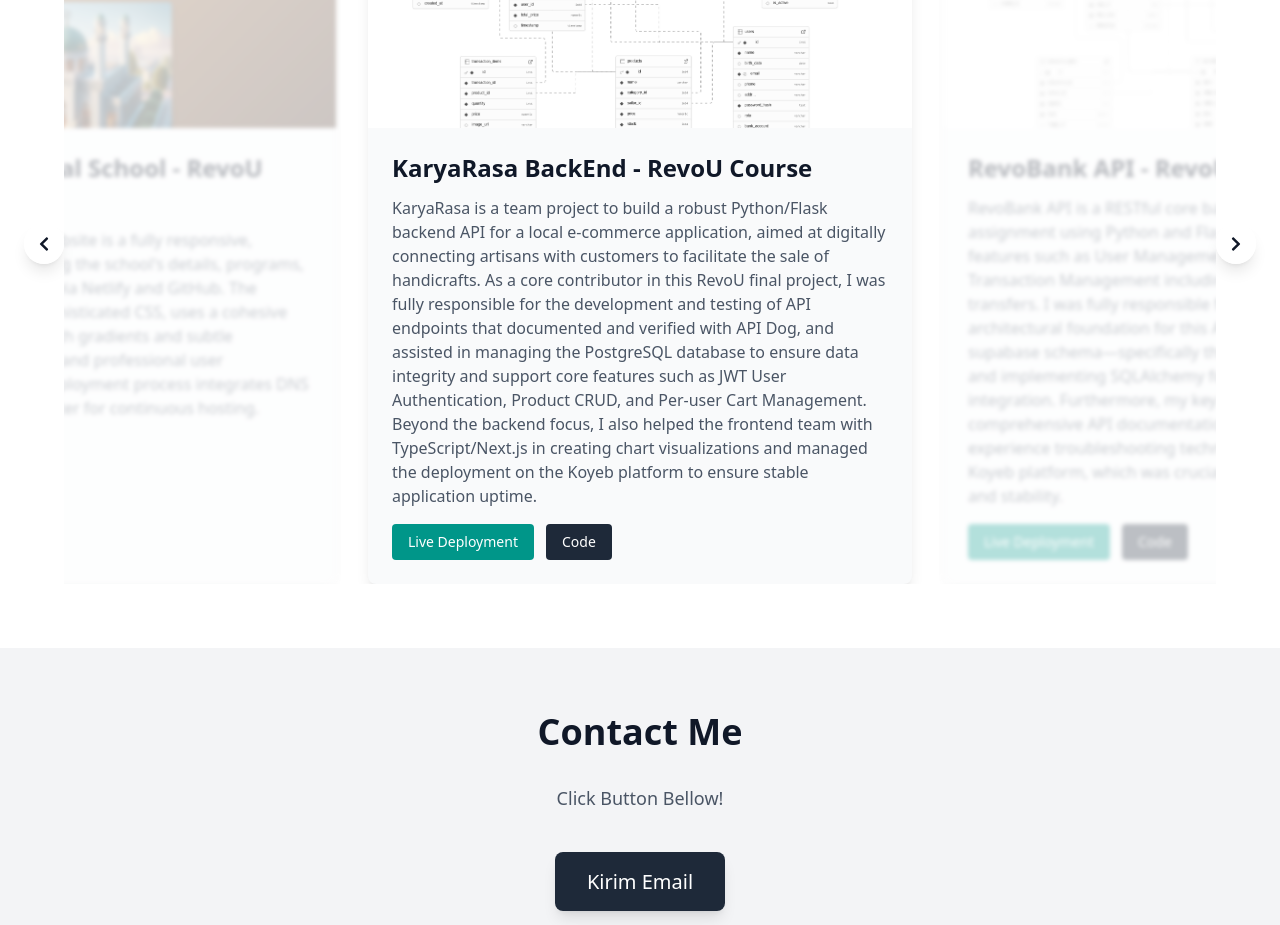
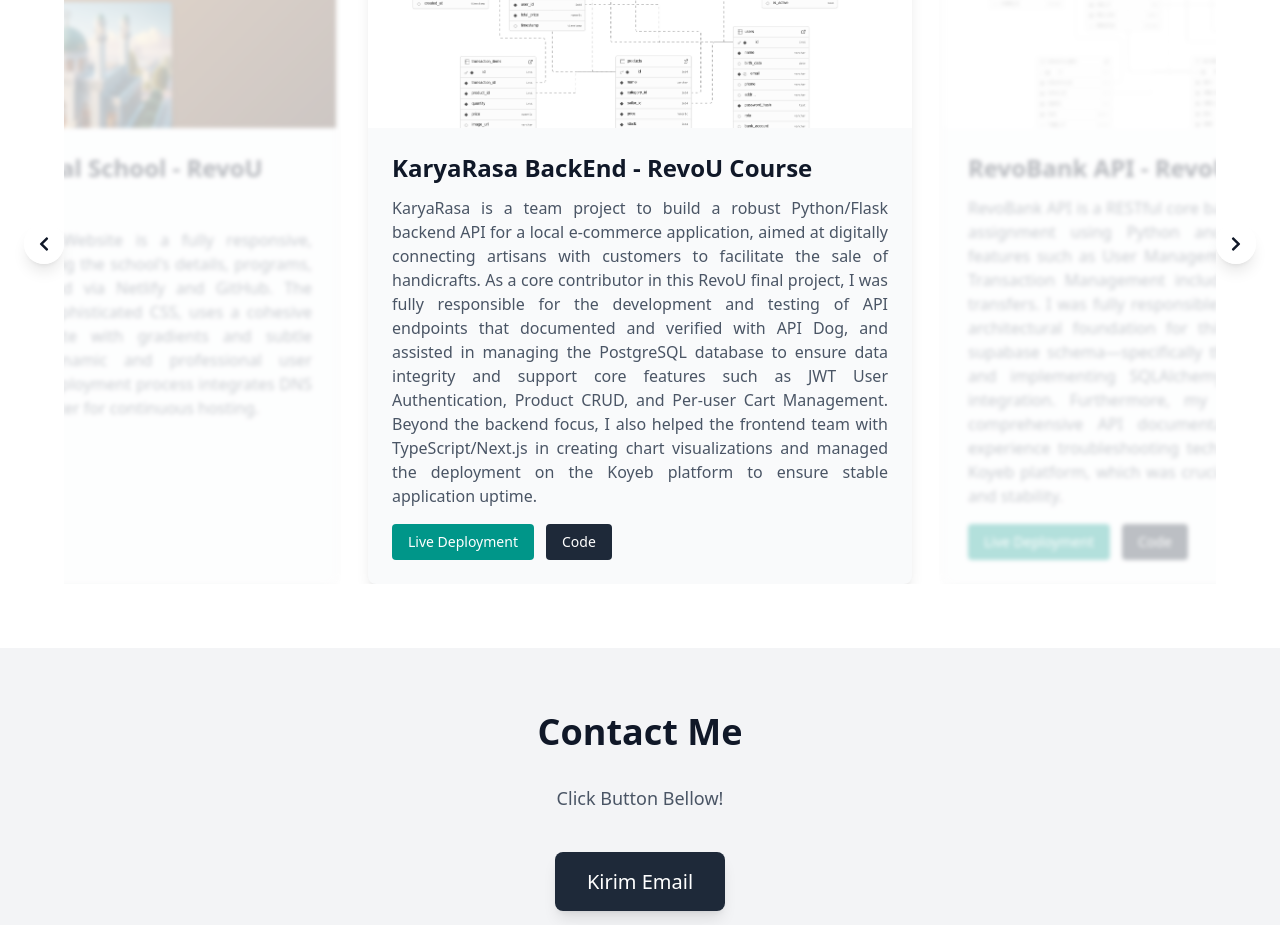
Before and after one commit to riotionalism/portofolio, a Next.js app: page / in a window 1280 px wide. Shown: the part 3560-4485 px from the top of the page. Built offline with nearby package versions, Linux system fonts and the light colour scheme.

Commit message:
fix deployment problem

```diff
--- a/app/page.tsx
+++ b/app/page.tsx
@@ -300,37 +300,34 @@
       </section>
 
       {/* ================================== */}
-      {/* BAGIAN PROYEK (KARTU 1 DIUPDATE, UKURAN TETAP) */}
+      {/* BAGIAN PROYEK (KARTU LENGKAP & UKURAN KONSISTEN) */}
       {/* ================================== */}
       <section id="proyek" className="bg-white dark:bg-gray-900 py-16 transition-colors duration-300 overflow-hidden">
         <div className="container mx-auto px-0 md:px-8">
           <h2 className="mb-12 text-center text-3xl font-bold md:text-4xl text-gray-900 dark:text-white transition-colors duration-300">
-            My Projects {/* Ganti judul section jadi 'My Projects' */}
+            My Projects
           </h2>
 
           <ProjectCarousel>
 
             {/* Kartu Proyek 1 - KaryaRasa BackEnd */}
-
             <div className="h-full flex flex-col">
               <div className="overflow-hidden rounded-lg bg-gray-50 dark:bg-gray-800 shadow-lg transition-colors duration-300 flex flex-col flex-grow">
                 <Image
-                  src="/supabase-schema.png" // <-- PASTIKAN NAMA & EKSTENSI FILE BENER
+                  src="/supabase-schema.png"
                   alt="Schema Database KaryaRasa"
-                  width={500} // Lebar proporsional (bisa disesuaiin)
-                  height={281} // Tinggi proporsional (asumsi 16:9)
-                  className="w-full h-56 object-cover" // <-- UKURAN TINGGI (h-56) SAMA DENGAN KARTU LAIN
+                  width={500}
+                  height={281}
+                  className="w-full h-56 object-cover"
                 />
-                {/* Info Proyek */}
-                <div className="p-6 flex flex-col flex-grow"> {/* flex-grow biar deskripsi ngisi ruang */}
+                <div className="p-6 flex flex-col flex-grow">
                   <h3 className="text-2xl font-bold text-gray-900 dark:text-white mb-2">
                     KaryaRasa BackEnd - RevoU Course
                   </h3>
-                  <p className="mt-1 text-gray-600 dark:text-gray-300 flex-grow mb-4"> {/* flex-grow */}
-                   KaryaRasa is a team project to build a robust Python/Flask backend API for a local e-commerce application, aimed at digitally connecting artisans with customers to facilitate the sale of handicrafts. As a core contributor in this RevoU final project, I was fully responsible for the development and testing of API endpoints that documented and verified with API Dog, and assisted in managing the PostgreSQL database to ensure data integrity and support core features such as JWT User Authentication, Product CRUD, and Per-user Cart Management. Beyond the backend focus, I also helped the frontend team with TypeScript/Next.js in creating chart visualizations and managed the deployment on the Koyeb platform to ensure stable application uptime.
+                  <p className="mt-1 text-gray-600 dark:text-gray-300 text-justify flex-grow mb-4">
+                    KaryaRasa is a team project to build a robust Python/Flask backend API for a local e-commerce application, aimed at digitally connecting artisans with customers to facilitate the sale of handicrafts. As a core contributor in this RevoU final project, I was fully responsible for the development and testing of API endpoints that documented and verified with API Dog, and assisted in managing the PostgreSQL database to ensure data integrity and support core features such as JWT User Authentication, Product CRUD, and Per-user Cart Management. Beyond the backend focus, I also helped the frontend team with TypeScript/Next.js in creating chart visualizations and managed the deployment on the Koyeb platform to ensure stable application uptime.
                   </p>
-                  {/* Tombol-tombol */}
-                  <div className="mt-auto flex flex-wrap gap-3"> {/* mt-auto biar nempel bawah, flex-wrap & gap-3 */}
+                  <div className="mt-auto flex flex-wrap gap-3">
                     <a
                       href="https://dying-helli-ridwanam9-4b98d171.koyeb.app"
                       target="_blank"
@@ -351,31 +348,25 @@
                 </div>
               </div>
             </div>
-            {/* ================================== */}
-            {/* AKHIR Kartu Proyek 1 */}
-            {/* ================================== */}
 
-            {/* Kartu Proyek 1 - KaryaRasa BackEnd */}
-
+            {/* Kartu Proyek 2 - RevoBank API */}
             <div className="h-full flex flex-col">
               <div className="overflow-hidden rounded-lg bg-gray-50 dark:bg-gray-800 shadow-lg transition-colors duration-300 flex flex-col flex-grow">
                 <Image
-                  src="/supabase-schema.png" // <-- PASTIKAN NAMA & EKSTENSI FILE BENER
-                  alt="Schema Database KaryaRasa"
-                  width={500} // Lebar proporsional (bisa disesuaiin)
-                  height={281} // Tinggi proporsional (asumsi 16:9)
-                  className="w-full h-56 object-cover" // <-- UKURAN TINGGI (h-56) SAMA DENGAN KARTU LAIN
+                  src="/supabase-schema.png" // Menggunakan gambar yang sama
+                  alt="Schema Database RevoBank"
+                  width={500}
+                  height={281}
+                  className="w-full h-56 object-cover"
                 />
-                {/* Info Proyek */}
-                <div className="p-6 flex flex-col flex-grow"> {/* flex-grow biar deskripsi ngisi ruang */}
+                <div className="p-6 flex flex-col flex-grow">
                   <h3 className="text-2xl font-bold text-gray-900 dark:text-white mb-2">
                     RevoBank API - RevoU Course
                   </h3>
-                  <p className="mt-1 text-gray-600 dark:text-gray-300 flex-grow mb-4"> {/* flex-grow */}
-                   RevoBank API is a RESTful core banking API developed as a RevoU assignment using Python and Flask, implementing critical features such as User Management, Account Management, and Transaction Management including deposits, withdrawals, and transfers. I was fully responsible for building the solid code and architectural foundation for this API, including designing the supabase schema—specifically the Users and Accounts tables—and implementing SQLAlchemy for PostgreSQL and SQLite integration. Furthermore, my key roles included preparing comprehensive API documentation, and I gained valuable experience troubleshooting technical deployment issues on the Koyeb platform, which was crucial for ensuring the API's uptime and stability.
+                  <p className="mt-1 text-gray-600 dark:text-gray-300 text-justify flex-grow mb-4">
+                    RevoBank API is a RESTful core banking API developed as a RevoU assignment using Python and Flask, implementing critical features such as User Management, Account Management, and Transaction Management including deposits, withdrawals, and transfers. I was fully responsible for building the solid code and architectural foundation for this API, including designing the supabase schema—specifically the Users and Accounts tables—and implementing SQLAlchemy for PostgreSQL and SQLite integration. Furthermore, my key roles included preparing comprehensive API documentation, and I gained valuable experience troubleshooting technical deployment issues on the Koyeb platform, which was crucial for ensuring the API's uptime and stability.
                   </p>
-                  {/* Tombol-tombol */}
-                  <div className="mt-auto flex flex-wrap gap-3"> {/* mt-auto biar nempel bawah, flex-wrap & gap-3 */}
+                  <div className="mt-auto flex flex-wrap gap-3">
                     <a
                       href="https://complete-kalli-riotionalism-e9317c17.koyeb.app/"
                       target="_blank"
@@ -396,31 +387,25 @@
                 </div>
               </div>
             </div>
-            {/* ================================== */}
-            {/* AKHIR Kartu Proyek 1 */}
-            {/* ================================== */}
 
-            {/* Kartu Proyek 1 - KaryaRasa BackEnd */}
-
+            {/* Kartu Proyek 3 - Nizamia International School */}
             <div className="h-full flex flex-col">
               <div className="overflow-hidden rounded-lg bg-gray-50 dark:bg-gray-800 shadow-lg transition-colors duration-300 flex flex-col flex-grow">
                 <Image
-                  src="/nizamia.png" // <-- PASTIKAN NAMA & EKSTENSI FILE BENER
-                  alt="Schema Database KaryaRasa"
-                  width={500} // Lebar proporsional (bisa disesuaiin)
-                  height={281} // Tinggi proporsional (asumsi 16:9)
-                  className="w-full h-56 object-cover" // <-- UKURAN TINGGI (h-56) SAMA DENGAN KARTU LAIN
+                  src="/nizamia.png" // Menggunakan gambar yang baru
+                  alt="Nizamia International School Website"
+                  width={500}
+                  height={281}
+                  className="w-full h-56 object-cover"
                 />
-                {/* Info Proyek */}
-                <div className="p-6 flex flex-col flex-grow"> {/* flex-grow biar deskripsi ngisi ruang */}
+                <div className="p-6 flex flex-col flex-grow">
                   <h3 className="text-2xl font-bold text-gray-900 dark:text-white mb-2">
                     Nizamia International School - RevoU Course
                   </h3>
-                  <p className="mt-1 text-gray-600 dark:text-gray-300 flex-grow mb-4"> {/* flex-grow */}
+                  <p className="mt-1 text-gray-600 dark:text-gray-300 text-justify flex-grow mb-4">
                     Nizamia International School Website is a fully responsive, semantic HTML5 project featuring the school's details, programs, and admissions form, deployed via Netlify and GitHub. The modern aesthetic, driven by sophisticated CSS, uses a cohesive purple and sand color palette with gradients and subtle animations to ensure a dynamic and professional user experience, while the custom deployment process integrates DNS management through Niagahoster for continuous hosting.
                   </p>
-                  {/* Tombol-tombol */}
-                  <div className="mt-auto flex flex-wrap gap-3"> {/* mt-auto biar nempel bawah, flex-wrap & gap-3 */}
+                  <div className="mt-auto flex flex-wrap gap-3">
                     <a
                       href="https://kamar-belajaryo.site/"
                       target="_blank"
@@ -441,9 +426,6 @@
                 </div>
               </div>
             </div>
-            {/* ================================== */}
-            {/* AKHIR Kartu Proyek 1 */}
-            {/* ================================== */}
 
           </ProjectCarousel>
 
@@ -467,5 +449,4 @@
 
     </main>
   );
-// 👇 --- KURUNG KURAWAL PENUTUP FUNGSI HARUSNYA DI SINI --- 👇
 }
```
